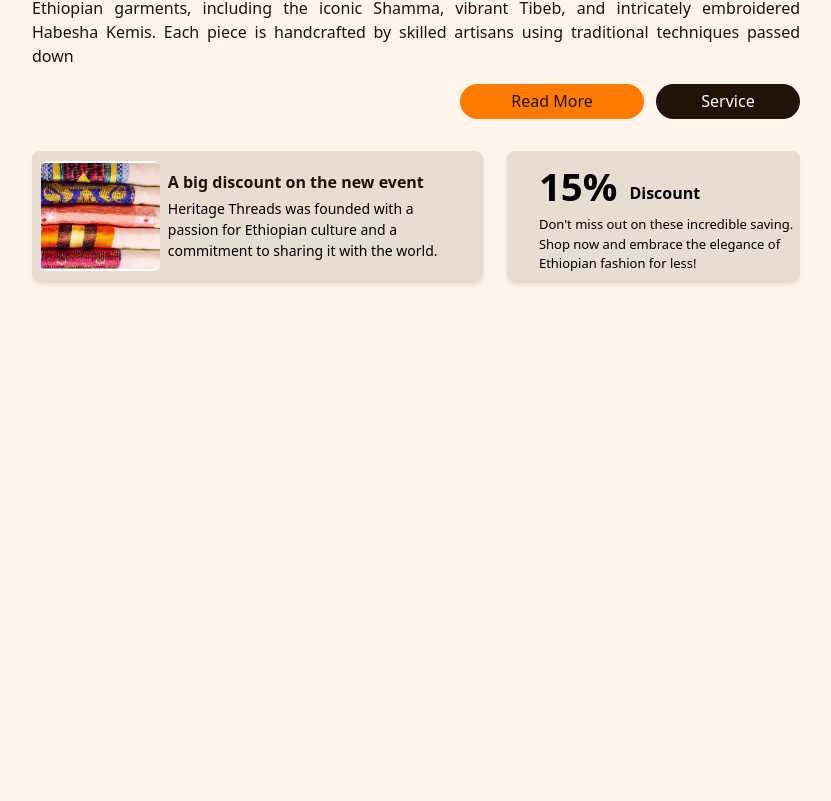
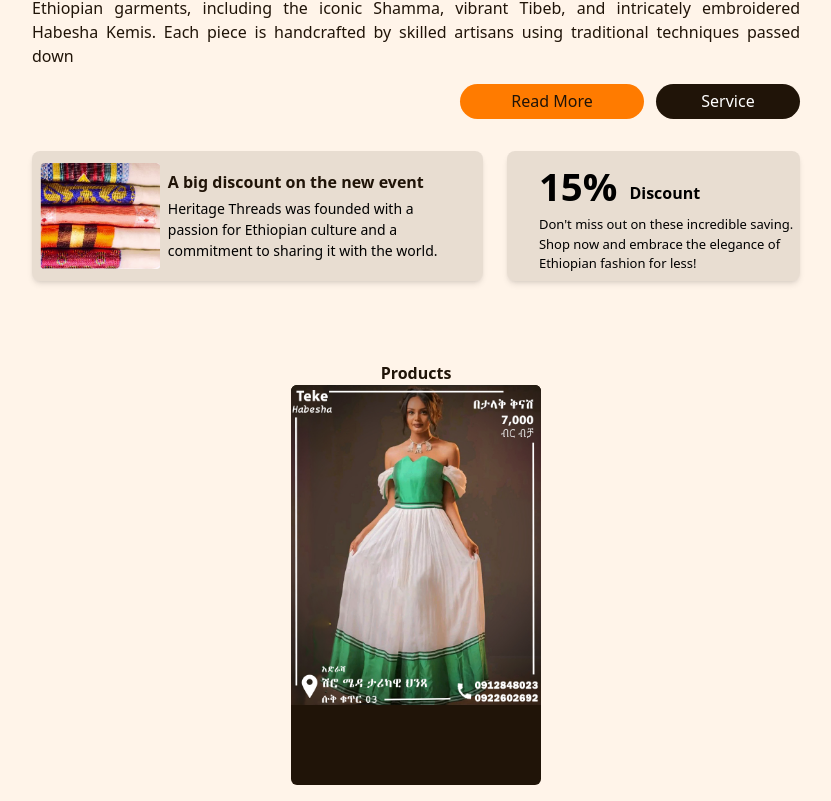
Before and after one commit to kira07Sj/Tekehabesha, a React (Vite) app: page / in a window 1280 px wide. Shown: the part 1044-1845 px from the top of the page, without its empty margins (224-1055 px from the left). Before the commit the page ends 1389 px from the top, so only its background shows below. Built offline with nearby package versions, Linux system fonts and the light colour scheme.

Commit message:
Update Navbar & Add: Card component

```diff
--- a/src/App.jsx
+++ b/src/App.jsx
@@ -1,6 +1,7 @@
 import Navigation from "./components/Navigation.jsx"
 import Hero from "./components/Hero"
 import About from "./components/About.jsx"
+import Products from "./components/Products.jsx"
 
 
 function App() {
@@ -10,6 +11,7 @@ function App() {
     <Navigation/>
     <Hero/>
     <About/>
+    <Products/>
 
     </div>
   )
--- a/src/components/About.jsx
+++ b/src/components/About.jsx
@@ -20,7 +20,7 @@ const About = () => {
                       Shamma, vibrant Tibeb, and intricately embroidered Habesha
                        Kemis. Each piece is handcrafted by skilled artisans using
                        traditional techniques passed down</p>
-                <div className='flex flex-row justify-end items-center w-full mt-[1rem]'>
+                <div className='flex flex-row justify-end items-center w-full mt-[1rem] -z-10'>
                     <div className='flex items-center justify-center '>
                     <Button title={"Read More"} className={`text-color-brown w-[184px] max-sm:scale-75 h-[35px]
                     btn-bg-orange  rounded-3xl mr-3 max-sm:-mr-8`}/>
@@ -34,7 +34,7 @@ const About = () => {
 
                 <div className='flex lg:flex-row flex-col  items-center justify-center w-full py-[2rem] gap-6'>
                         <div className='flex items-center justify-between rounded-lg h-[130px] w-full bg-dark-brown2 shadow-md'>
-                            <div className='w-[120px] max-sm:w-[100px] h-[110px] max-sm:h-[90px] rounded-lg m-2 bg-white flex items-center justify-center'>
+                            <div className='w-[120px] max-sm:w-[100px] h-[110px] max-sm:h-[90px] rounded-lg m-2  flex items-center justify-center'>
                                 <img src={Gabi} className='object-contain' />
                             </div>
 
--- /dev/null
+++ b/src/components/Card.jsx
@@ -0,0 +1,20 @@
+import React from 'react'
+import Teke from '/assets/products/TekeG5-1.jpg'
+
+const Card = () => {
+  return (
+    <div className='flex items-center justify-center flex-col
+    w-[250px] h-[400px] bg-dark-brown rounded-md overflow-clip'>
+        <div className='w-full h-[80%] bg-black/45 rounded-md '>
+            <img src={Teke} alt="" className=' w-full h-full' />
+        </div>
+
+        <div className='w-full h-[20%] '>
+
+        </div>
+
+    </div>
+  )
+}
+
+export default Card
--- a/src/components/Navigation.jsx
+++ b/src/components/Navigation.jsx
@@ -27,7 +27,7 @@ const Navbar = () => {
 
     return (
         <nav className={`fixed flex w-full py-4 px-6 justify-between
-         items-center ${openNav ? '' : 'backdrop-blur-sm'}`}>
+         items-center ${openNav ? ' scroll-0' : 'backdrop-blur-sm'}`}>
             <h1 className='font-san sm:text-[20px] text-color-brown font-semibold'>
                 <span className='font-bold'>Teke </span>Habesha
             </h1>
@@ -59,7 +59,7 @@ const Navbar = () => {
 
             {openNav && (
                 <div className='fixed w-full h-full top-0 left-0
-                 backdrop-blur-sm' data-aos="fade-left">
+                 backdrop-blur-sm z-50' data-aos="fade-left">
                     <div className='w-[48%] h-full absolute top-0 right-0 bg-dark-brown flex flex-col gap-3'>
                         <div className='flex flex-col justify-center items-start'>
                             <div className='opacity-75'>
--- /dev/null
+++ b/src/components/Products.jsx
@@ -0,0 +1,17 @@
+import React from 'react'
+import Card from './Card'
+
+const Products = () => {
+  return (
+    <section id='Product' className='flex flex-col items-center justify-center
+    w-[60%] max-sm:w-[80%] py-[1rem]'>
+        <h1 className='font-bold text-color-brown'>Products</h1>
+
+        <div className=' flex items-center justify-center flex-wrap'>
+            <Card/>
+        </div>
+    </section>
+  )
+}
+
+export default Products
```
Also changed, not shown: public/assets/products/TekeG5-1.jpg (added).
